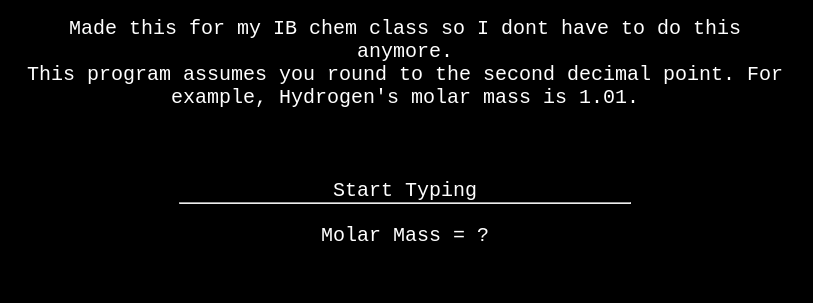
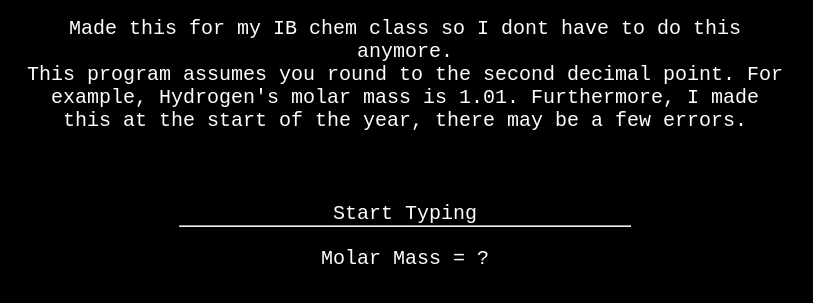
Before and after one commit to ABoxAlt/Molar-Mass-Calculator, a plain HTML site: page index.html in a window 1280 px wide. Shown: the part 39-342 px from the top of the page, without its empty margins (235-1048 px from the left). Drawn offline with Linux system fonts and the light colour scheme.

Commit message:
Update index.html

```diff
--- a/index.html
+++ b/index.html
@@ -9,7 +9,7 @@
 <body>
 
   <h1 id="title">Molar Mass Calculator</h1>
-  <p id="pageDescription">Made this for my IB chem class so I dont have to do this anymore. <br> This program assumes you round to the second decimal point. For example, Hydrogen's molar mass is 1.01.</p>
+  <p id="pageDescription">Made this for my IB chem class so I dont have to do this anymore. <br> This program assumes you round to the second decimal point. For example, Hydrogen's molar mass is 1.01. Furthermore, I made this at the start of the year, there may be a few errors.</p>
   <div id="userArea">
     <p id="userText">Start Typing</p>
     <hr id="lowRow">
```
